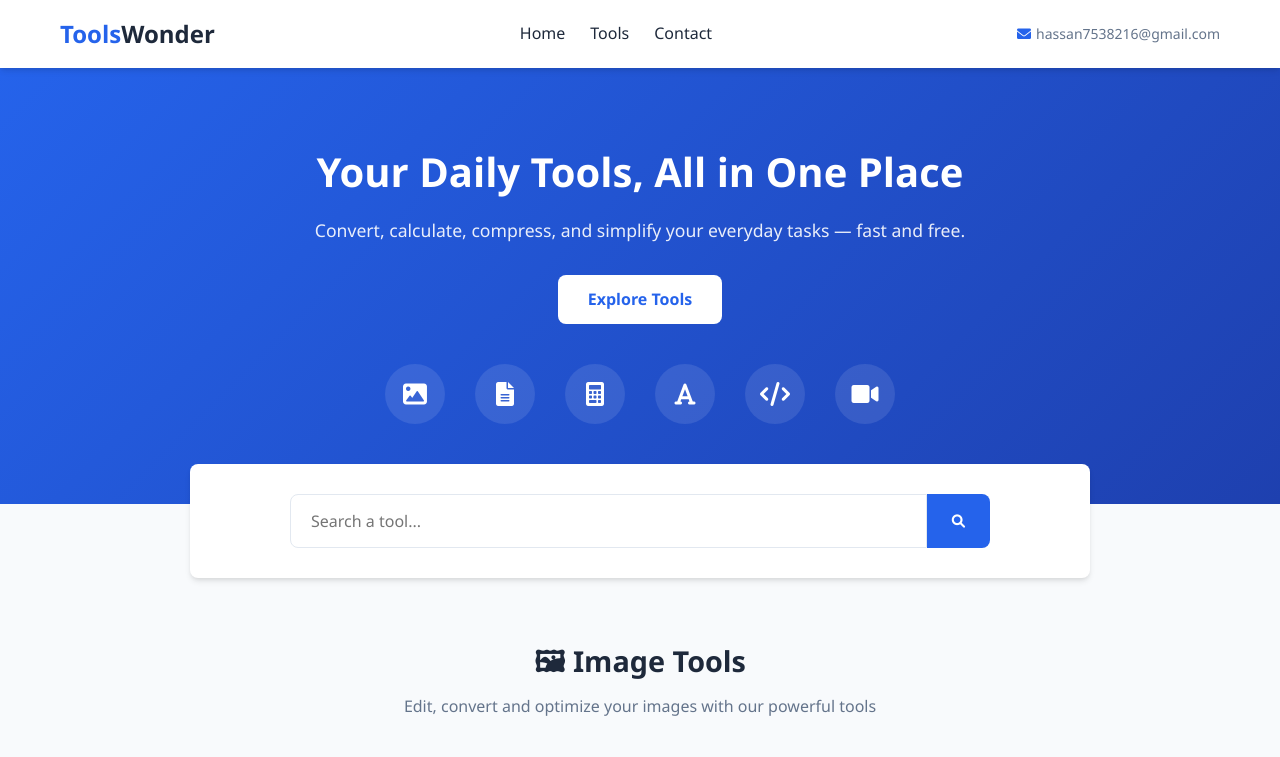
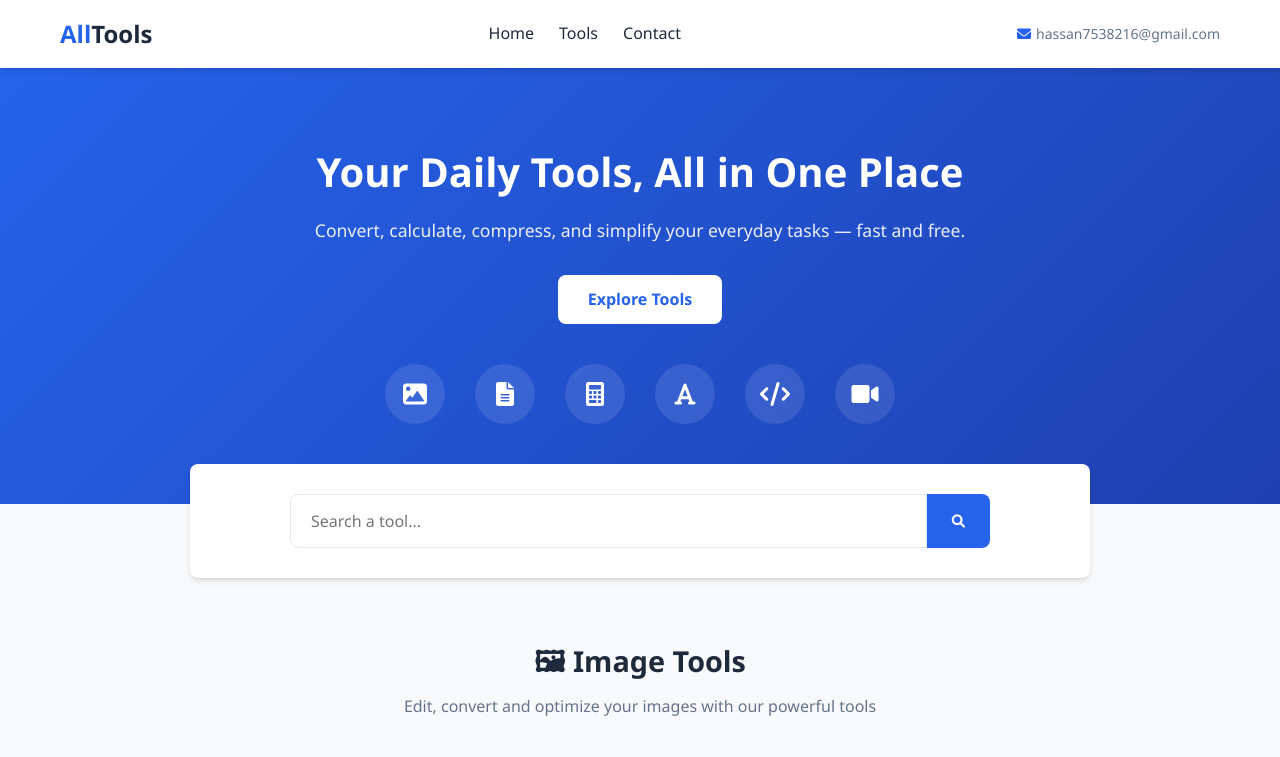
Before and after one commit to HassanAli010/AllTools, a plain HTML site: page index.html in a window 1280 px wide. Shown: the top 757 px of the page. Drawn offline with Linux system fonts and the light colour scheme.

Commit message:
Update index.html

```diff
--- a/index.html
+++ b/index.html
@@ -510,7 +510,7 @@
     <!-- Header -->
     <header>
         <div class="container header-container">
-            <a href="#" class="logo">Tools<span>Wonder</span></a>
+            <a href="#" class="logo">All<span>Tools</span></a>
 
             <nav>
                 <ul>
@@ -1083,7 +1083,7 @@
         <div class="container">
             <div class="footer-container">
                 <div class="footer-about">
-                    <a href="#" class="footer-logo">Tools<span>Wonder</span></a>
+                    <a href="#" class="footer-logo">All<span>Tools</span></a>
                     <p>Simplifying your digital life with powerful, easy-to-use tools for all your needs.</p>
                 </div>
 
```
